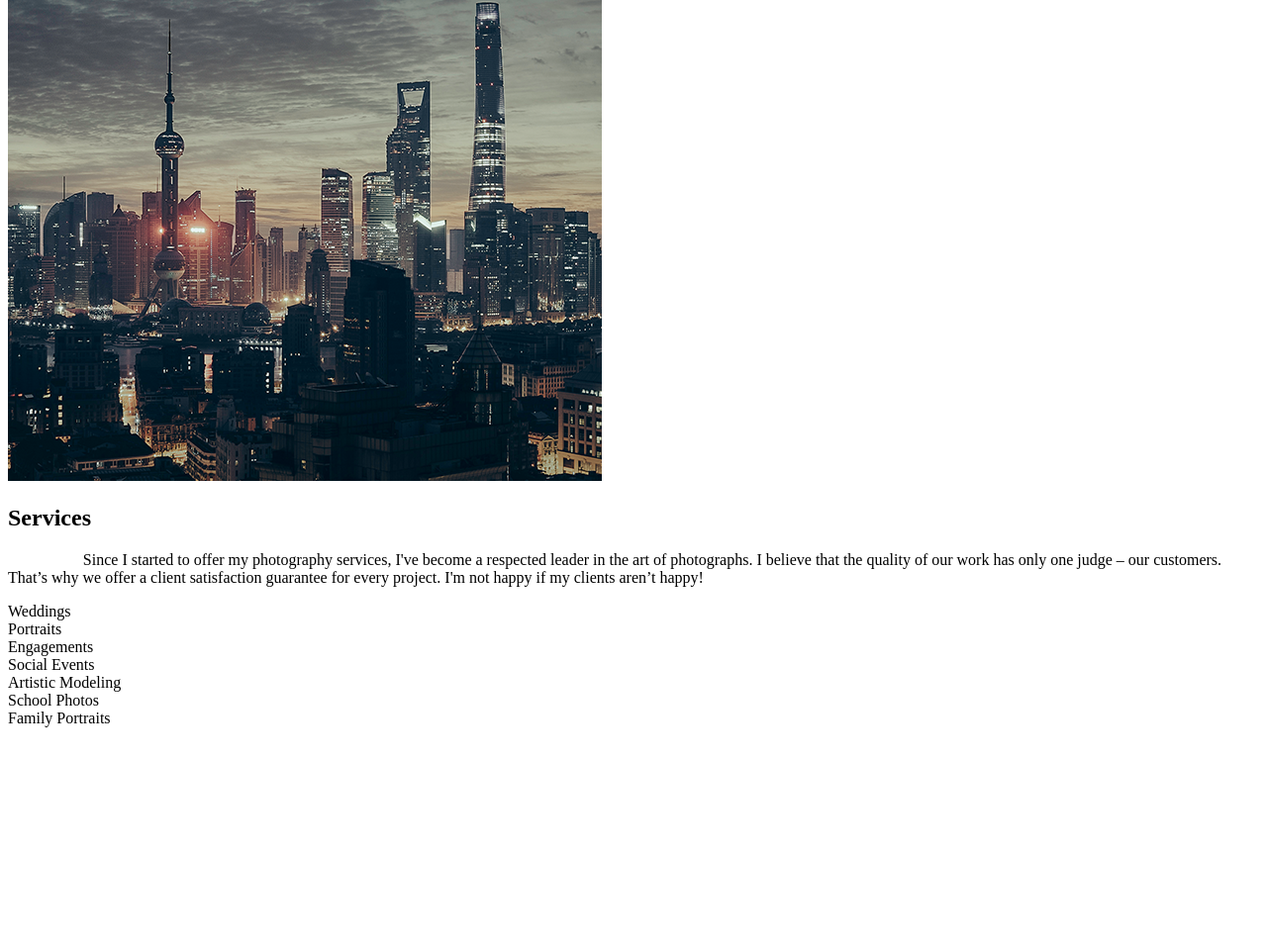
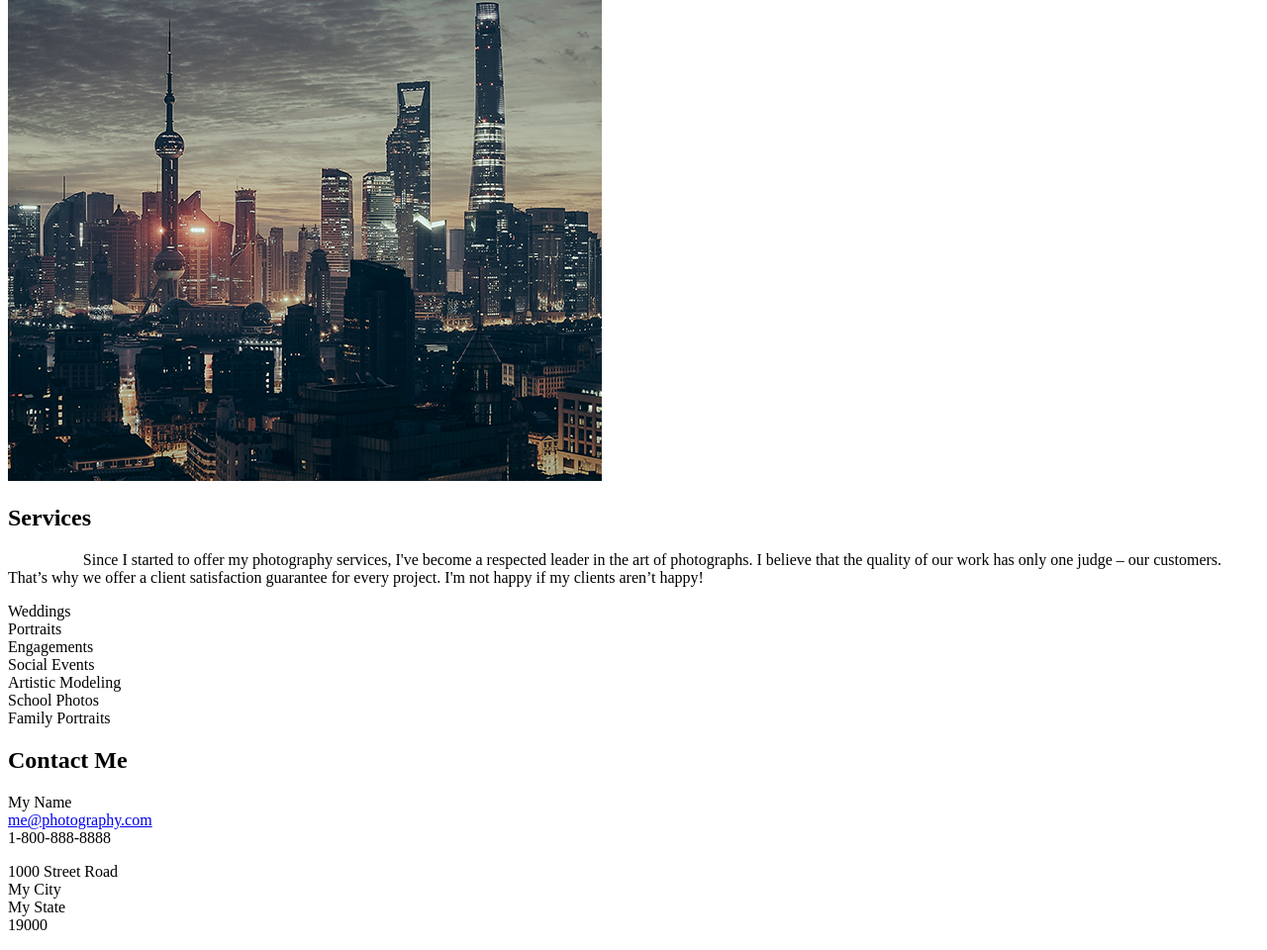
Before and after one commit to bambooka/photography-site, a plain HTML site: page index.html in a window 1280 px wide. Shown: the part 3814-4774 px from the top of the page at 99% size. Before the commit the page ends 4565 px from the top, so only its background shows below. Drawn offline with Linux system fonts and the light colour scheme.

Commit message:
Add section 'contact me' and content in it

```diff
--- a/index.html
+++ b/index.html
@@ -73,6 +73,13 @@
                 <section class="parallax">
                     <div class="parallax-inner"></div>
                 </section>
+<div class="clearfix"></div>
+                <h2>Contact Me</h2>
+                <div class="contact">
+                    <p>My Name <br class="break"> <a href="mailto:me@photography.com">me@photography.com</a> <br class="break"> 1-800-888-8888</p>
+                    <p>1000 Street Road <br class="break"> My City <br class="break"> My State <br class="break"> 19000</p>
+                </div>
+
 
     <!--
 	<section class="intro">
```
